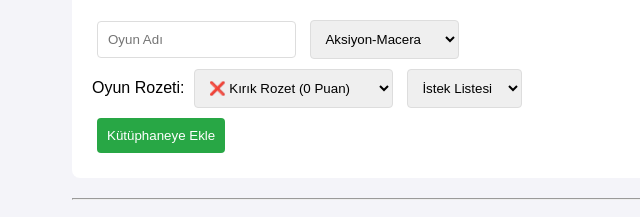
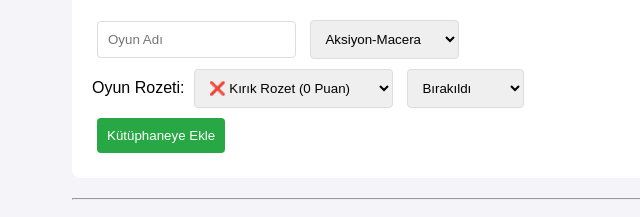
Before and after one commit to MrHorsemanTM/OyunGunlugu, a website: page src/public/index.html in a window 1280 px wide. Shown: the part 145-362 px from the top of the page, 168-808 px from the left. Drawn offline with Linux system fonts and the light colour scheme; no server answers.

Commit message:
Frontend'de bazı değişiklikler yapıldı.

```diff
--- a/src/public/index.html
+++ b/src/public/index.html
@@ -40,8 +40,8 @@
                 </select>
 
                 <select id="status">
-                    <option value="İstek Listesi">İstek Listesi</option>
-                    <option value="Oynanıyor">Oynanıyor</option>
+                    <option value="İstek Listesi">Bırakıldı</option>
+                    <option value="Oynanıyor">Oynanılacak</option>
                     <option value="Tamamlandı">Tamamlandı</option>
                 </select>
             </div>
```
